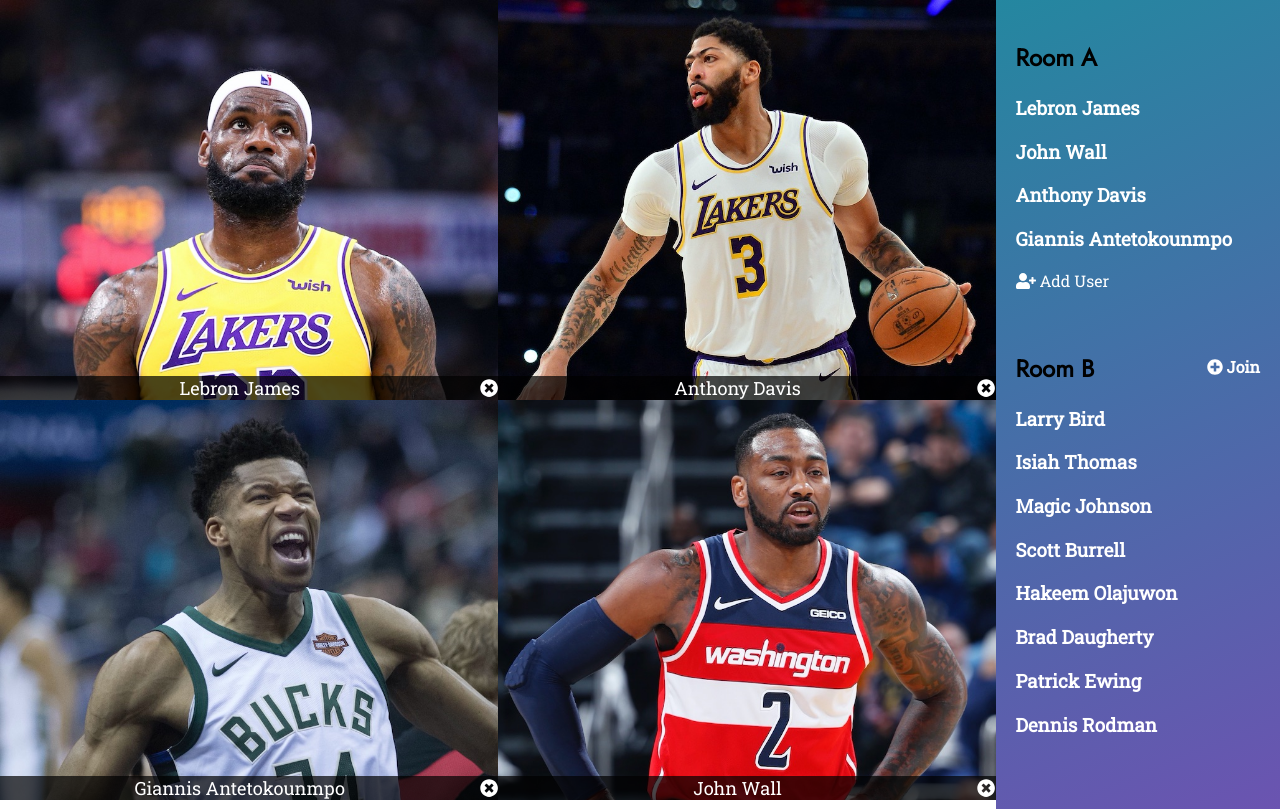
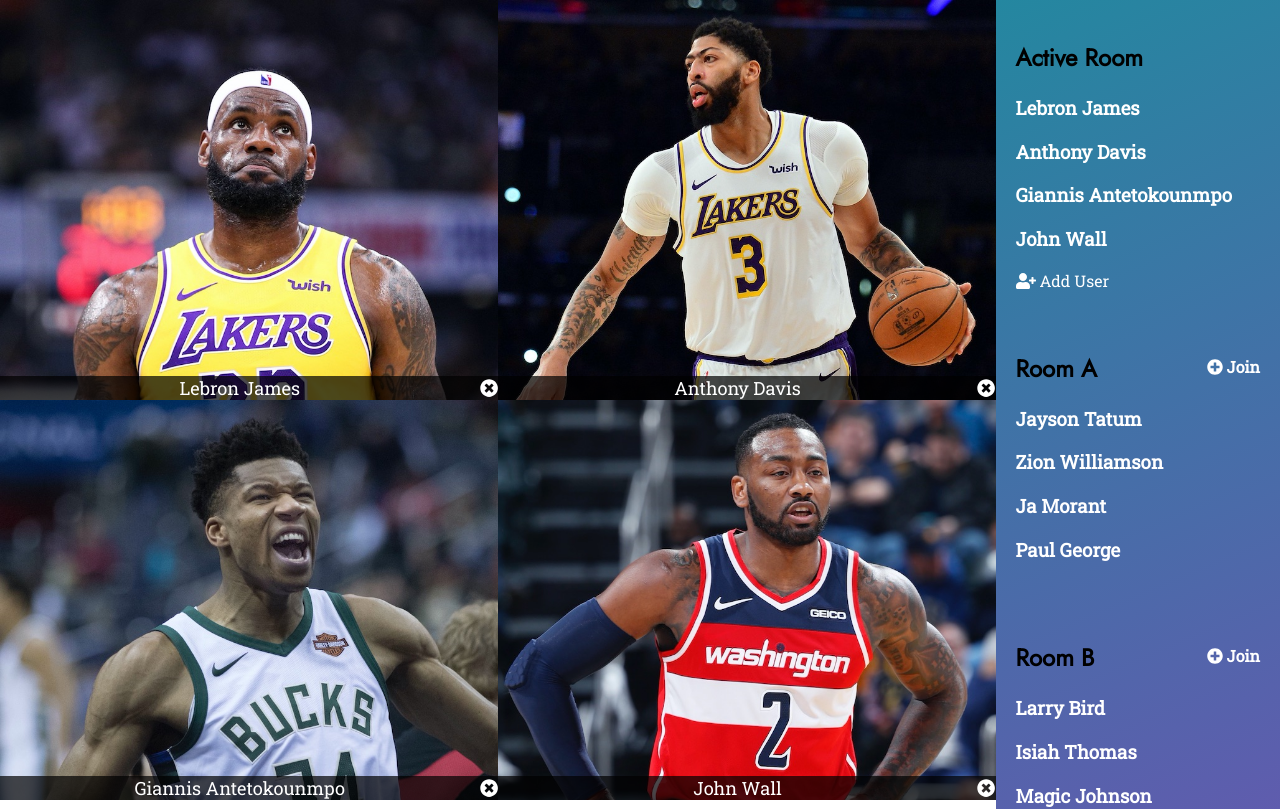
Before and after one commit to dcohennyc/bash-demo, a React (Create React App) app: page / in a window 1280 px wide. Shown: the top 809 px of the page. Built offline with nearby package versions, Linux system fonts and the light colour scheme; data requests are answered from the project's data file; the HTML template or start-up script is replaced by a standard one.

Commit message:
Active room reflects /users instead of /rooms/0 due to dependency limitations

```diff
--- a/src/App.css
+++ b/src/App.css
@@ -24,3 +24,28 @@
 h3 {
   color: white;
 }
+
+.room {
+  text-align: left;
+  padding: 20px;
+}
+
+.room h1 span {
+  font-size: 12px;
+}
+
+.add-user, .join {
+  cursor: pointer;
+  color: white;
+  font-family: "Roboto Slab";
+  font-size: 16px;
+}
+
+.join {
+  float: right;
+  margin-top: 5px;
+}
+
+.add-user:hover, .add-user:active {
+  text-decoration: underline;
+}
--- a/src/App.js
+++ b/src/App.js
@@ -3,6 +3,9 @@
 import VideoContainer from './components/VideoContainer/VideoContainer';
 import Room from './components/Room/Room';
 import axios from 'axios';
+import { FontAwesomeIcon } from '@fortawesome/react-fontawesome'
+import { faUserPlus } from '@fortawesome/free-solid-svg-icons'
+
 
 class App extends Component {
   constructor(props) {
@@ -20,6 +23,20 @@
   handler = () => {
     this.stateChange();
   }
+
+  addUser = () => {
+    let usersUrl = "http://localhost:3001/users"
+    axios.post(usersUrl, {
+        "name": 'Test User',
+        "feedSrc": "images/raptors.jpg"
+      })
+      .then(resp => {
+        console.log(resp.data)
+      }).catch(error => {
+        console.log(error)
+      });
+    this.stateChange();
+}
 
   /* API calls to local json-server instance - data can be seen at /api/api.json */
 
@@ -55,7 +72,13 @@
             </div>
         </div>
         <nav className="sidebar">
-
+          <div className="room">
+          <h2>Active Room</h2>
+          {this.state.users.map(videoData => (
+                  <h3 key={videoData.id}>{videoData.name}</h3>
+              ))}
+          <span className="add-user" onClick={ this.addUser }><FontAwesomeIcon icon={faUserPlus} /> Add User</span>
+          </div>
           {this.state.rooms.map(roomsData => (
               <Room
                 key={roomsData.id}
--- a/src/api/api.json
+++ b/src/api/api.json
@@ -26,24 +26,24 @@
       "name": "Room A",
       "subscribed": [
         {
-          "name": "Lebron James",
+          "name": "Jayson Tatum",
           "id": "0"
         },
         {
-          "name": "John Wall",
+          "name": "Zion Williamson",
           "id": "1"
         },
         {
-          "name": "Anthony Davis",
+          "name": "Ja Morant",
           "id": "2"
         },
         {
-          "name": "Giannis Antetokounmpo",
+          "name": "Paul George",
           "id": "3"
         }
       ],
       "id": "0",
-      "active": true
+      "active": false
     },
     {
       "name": "Room B",
@@ -71,14 +71,6 @@
         {
           "name": "Brad Daugherty",
           "id": "5"
-        },
-        {
-          "name": "Patrick Ewing",
-          "id": "6"
-        },
-        {
-          "name": "Dennis Rodman",
-          "id": "7"
         }
       ],
       "id": "1",
--- a/src/components/Room/Room.js
+++ b/src/components/Room/Room.js
@@ -1,25 +1,10 @@
 import React from 'react';
 import './Room.css';
-import axios from 'axios';
 import { FontAwesomeIcon } from '@fortawesome/react-fontawesome'
-import { faUserPlus, faPlusCircle } from '@fortawesome/free-solid-svg-icons'
+import { faPlusCircle } from '@fortawesome/free-solid-svg-icons'
 
 
 class Room extends React.Component {
-
-    addUser = () => {
-        let usersUrl = "http://localhost:3001/users"
-        axios.post(usersUrl, {
-            "name": 'Test User',
-            "feedSrc": "images/raptors.jpg"
-          })
-          .then(resp => {
-            console.log(resp.data)
-          }).catch(error => {
-            console.log(error)
-          });
-        this.props.handler();
-    }
 
     render() {
       const isActive = this.props.active;
@@ -27,9 +12,6 @@
         {this.props.subscribed.map(subscribed => (
               <h3 key={subscribed.id}>{subscribed.name}</h3>
           ))}
-        {isActive ?
-        <span className="add-user" onClick={ this.addUser }><FontAwesomeIcon icon={faUserPlus} /> Add User</span>
-        : <span></span>}
         </div>
         ;
     }
```
